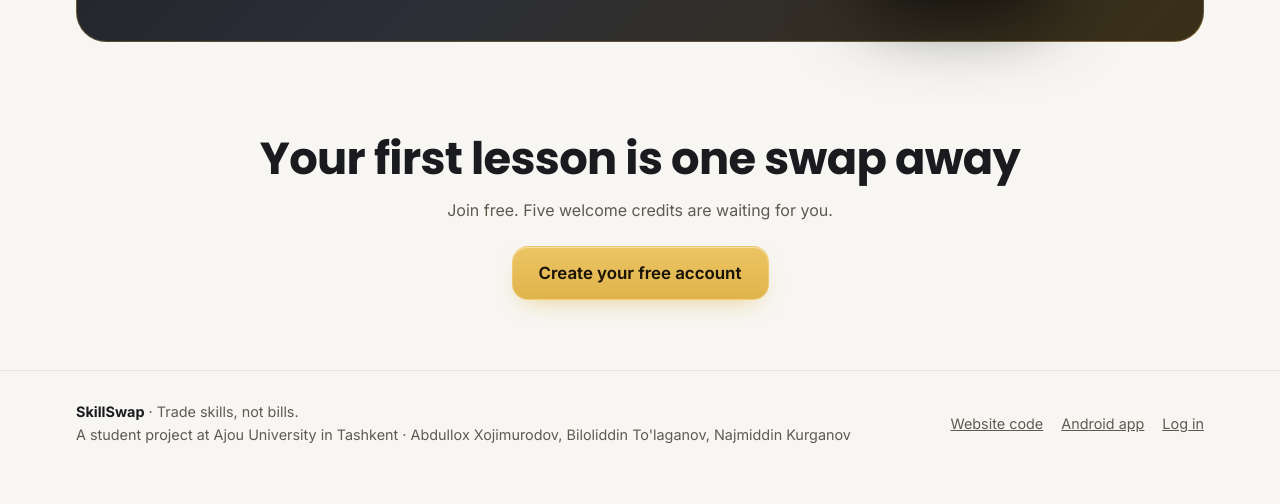
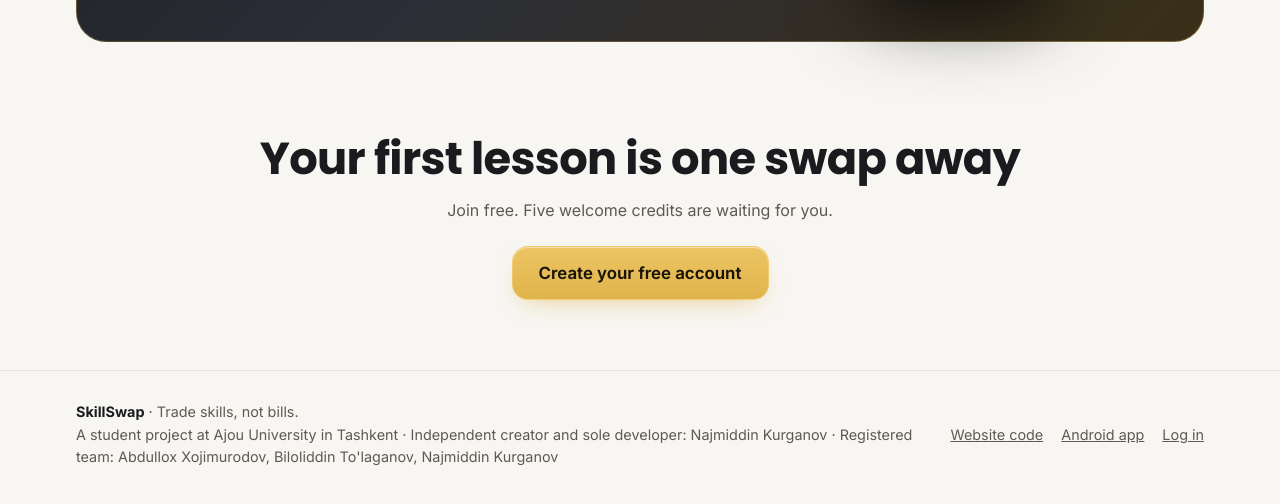
Before and after one commit to kubrobe/skillswap, a website with bundled scripts: page public/index.html in a window 1280 px wide. Shown: the part 2743-3247 px from the top of the page. Built offline with nearby package versions, Linux system fonts and the light colour scheme; files whose address does not match are found by name.

Commit message:
Correct authorship credits: independent creator and sole developer
Replace the outdated Team roles with an Authorship section. The
registered team (names and groups) is kept as the academic and
hackathon registration record; it was not shared implementation.
AI-assisted coding is disclosed.

Co-Authored-By: Claude Opus 5.5 <noreply@anthropic.com>
Claude-Session: https://claude.ai/code/session_01UEBpMEn4Jt8ZPKNmwTVmT9

```diff
--- a/public/index.html
+++ b/public/index.html
@@ -182,7 +182,7 @@
     <div class="wrap">
       <div>
         <b>SkillSwap</b> · Trade skills, not bills.<br>
-        A student project at Ajou University in Tashkent · Abdullox Xojimurodov, Biloliddin To'laganov, Najmiddin Kurganov
+        A student project at Ajou University in Tashkent · Independent creator and sole developer: Najmiddin Kurganov · Registered team: Abdullox Xojimurodov, Biloliddin To'laganov, Najmiddin Kurganov
       </div>
       <div class="links">
         <a href="https://github.com/kubrobe/skillswap" rel="noopener">Website code</a>
```
Also changed, not shown: public/js/icons.js (+1 -1 lines), README.md.
